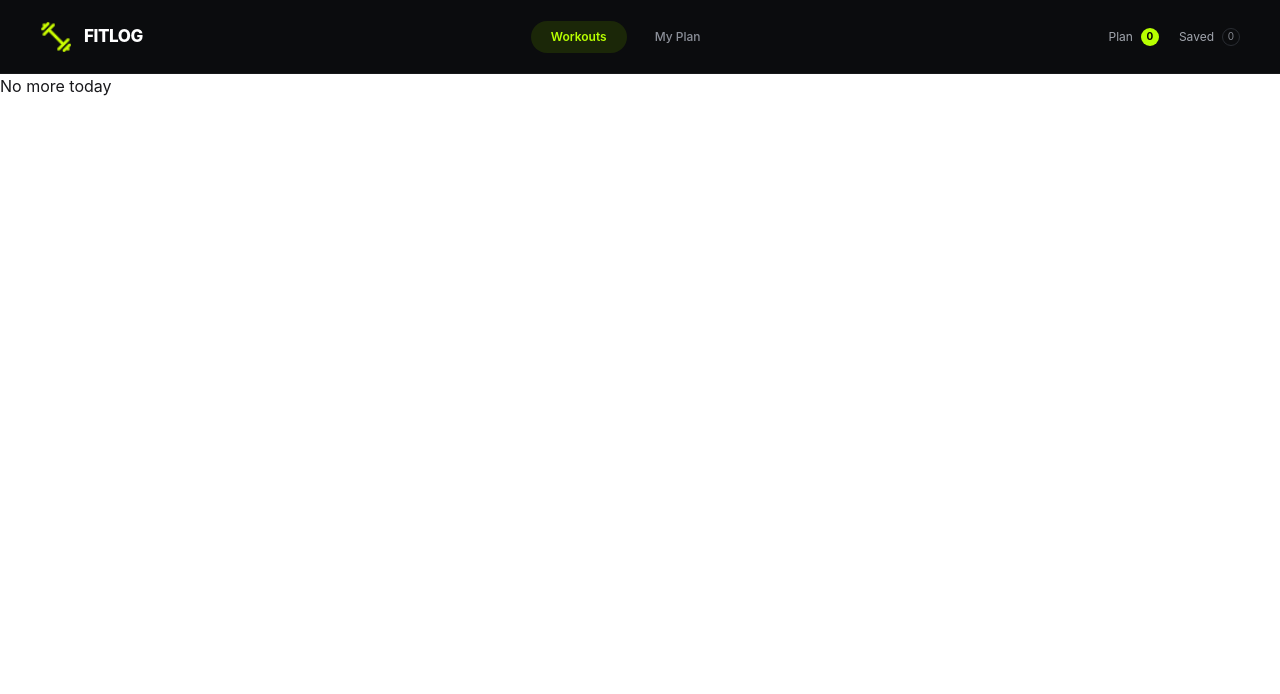
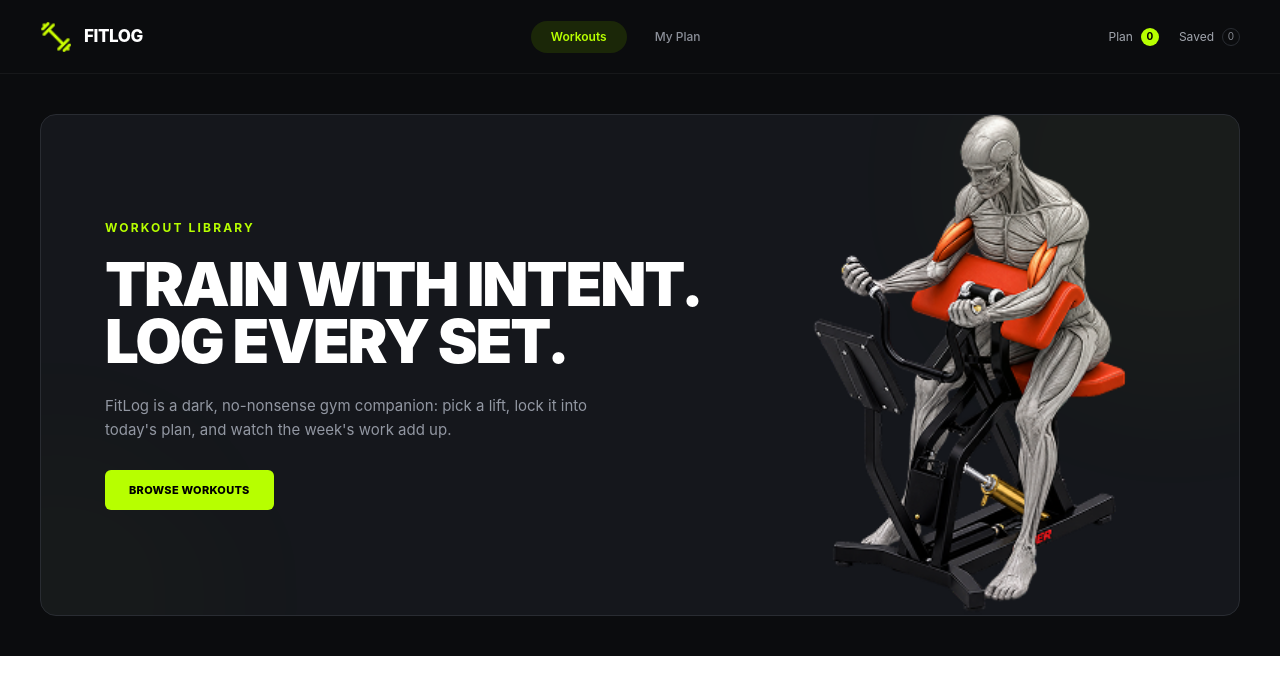
Before and after one commit to mahfujtipo/assignment-06-Fitlog, a Next.js app: page / in a window 1280 px wide. Shown: the top 694 px of the page. Built offline with nearby package versions, Linux system fonts and the light colour scheme.

Commit message:
Update hero section

```diff
--- a/src/app/layout.tsx
+++ b/src/app/layout.tsx
@@ -2,6 +2,7 @@ import type { Metadata } from "next";
 import { Geist, Geist_Mono } from "next/font/google";
 import "./globals.css";
 import Nav from "@/components/shared/Nav";
+import Hsection from "@/components/Herosec/Hsection";
 
 const geistSans = Geist({
   variable: "--font-geist-sans",
@@ -26,7 +27,7 @@ export default function RootLayout({ children }: LayoutProps<"/">) {
       className={`${geistSans.variable} ${geistMono.variable} h-full antialiased`}
     >
       <body className="min-h-full flex flex-col">
-        <Nav/>
+        <Nav />
         {children}
 
       </body>
--- a/src/app/page.tsx
+++ b/src/app/page.tsx
@@ -1,10 +1,10 @@
+import Hsection from '@/components/Herosec/Hsection';
 import React from 'react';
 
 const page = () => {
   return (
     <div>
-      <p>No more today </p>
-
+      <Hsection />
     </div>
   );
 };
--- a/src/components/Herosec/Hsection.tsx
+++ b/src/components/Herosec/Hsection.tsx
@@ -1,11 +1,77 @@
-import React from 'react';
+import Image from "next/image";
+
+import banner from "../../assets/banner.png";
 
 const Hsection = () => {
-    return (
-        <div>
+  return (
+    <section className="bg-[#0b0c0e] px-4 py-6 text-white sm:px-6 sm:py-8 lg:px-10 lg:py-10">
+      <div className="mx-auto max-w-[1400px]">
+        <div className="relative overflow-hidden rounded-2xl border border-[#292c32] bg-[#15171c]">
+          {/* Main Hero Content */}
+          <div className="relative z-10 flex min-h-[520px] flex-col justify-center px-6 py-12 sm:px-10 sm:py-14 lg:min-h-[500px] lg:px-14 lg:py-16 xl:px-16">
+            {/* Text Content */}
+            <div className="max-w-[600px]">
+              {/* Small Label */}
+              <p className="mb-5 text-[11px] font-bold uppercase tracking-[0.18em] text-[#b7ff00] sm:text-xs">
+                Workout Library
+              </p>
 
+              {/* Heading */}
+              <h1 className="text-4xl font-black uppercase leading-[0.95] tracking-[-0.035em] text-white sm:text-5xl md:text-6xl lg:max-w-[600px] xl:text-[60px]">
+                Train with intent.
+                <br />
+                Log every set.
+              </h1>
+
+              {/* Description */}
+              <p className="mt-6 max-w-[500px] text-sm leading-6 text-[#9297a2] sm:text-[15px]">
+                FitLog is a dark, no-nonsense gym companion: pick a lift, lock
+                it into today&apos;s plan, and watch the week&apos;s work add
+                up.
+              </p>
+
+              {/* CTA */}
+              <button
+                type="button"
+                className="mt-7 rounded-md bg-[#b7ff00] px-6 py-3 text-[11px] font-extrabold uppercase tracking-wide text-black transition-all duration-200 hover:bg-[#c8ff3b] hover:shadow-[0_0_25px_rgba(183,255,0,0.2)] active:scale-95"
+              >
+                Browse Workouts
+              </button>
+            </div>
+
+            {/* Mobile / Tablet Banner */}
+            <div className="relative mt-10 h-[240px] w-full md:h-[280px] lg:hidden">
+              <Image
+                src={banner}
+                alt="FitLog workout illustration"
+                fill
+                priority
+                sizes="(max-width: 768px) 100vw, 80vw"
+                className="object-contain object-center"
+              />
+            </div>
+          </div>
+
+          {/* Desktop Banner */}
+          <div className="absolute bottom-0 right-0 hidden h-full w-[46%] lg:block xl:w-[44%]">
+            <Image
+              src={banner}
+              alt="FitLog workout illustration"
+              fill
+              priority
+              sizes="(max-width: 1280px) 46vw, 44vw"
+              className="object-contain object-bottom"
+            />
+          </div>
+
+          {/* Background Glow */}
+          <div className="pointer-events-none absolute -right-40 -top-40 h-[450px] w-[450px] rounded-full bg-[#b7ff00]/[0.025] blur-3xl" />
+
+          <div className="pointer-events-none absolute -bottom-40 -left-40 h-[350px] w-[350px] rounded-full bg-[#b7ff00]/[0.015] blur-3xl" />
         </div>
-    );
+      </div>
+    </section>
+  );
 };
 
 export default Hsection;
```
